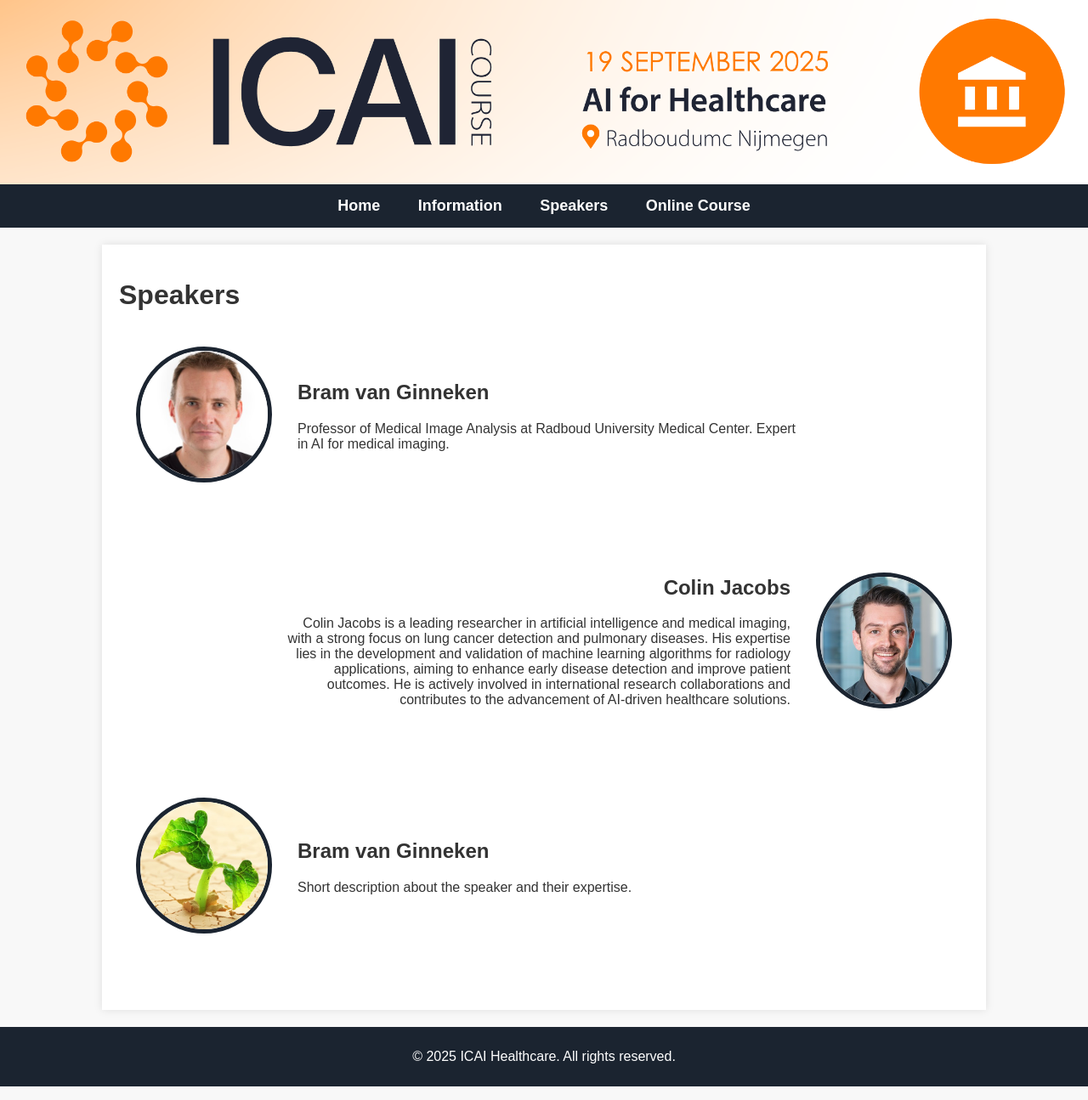
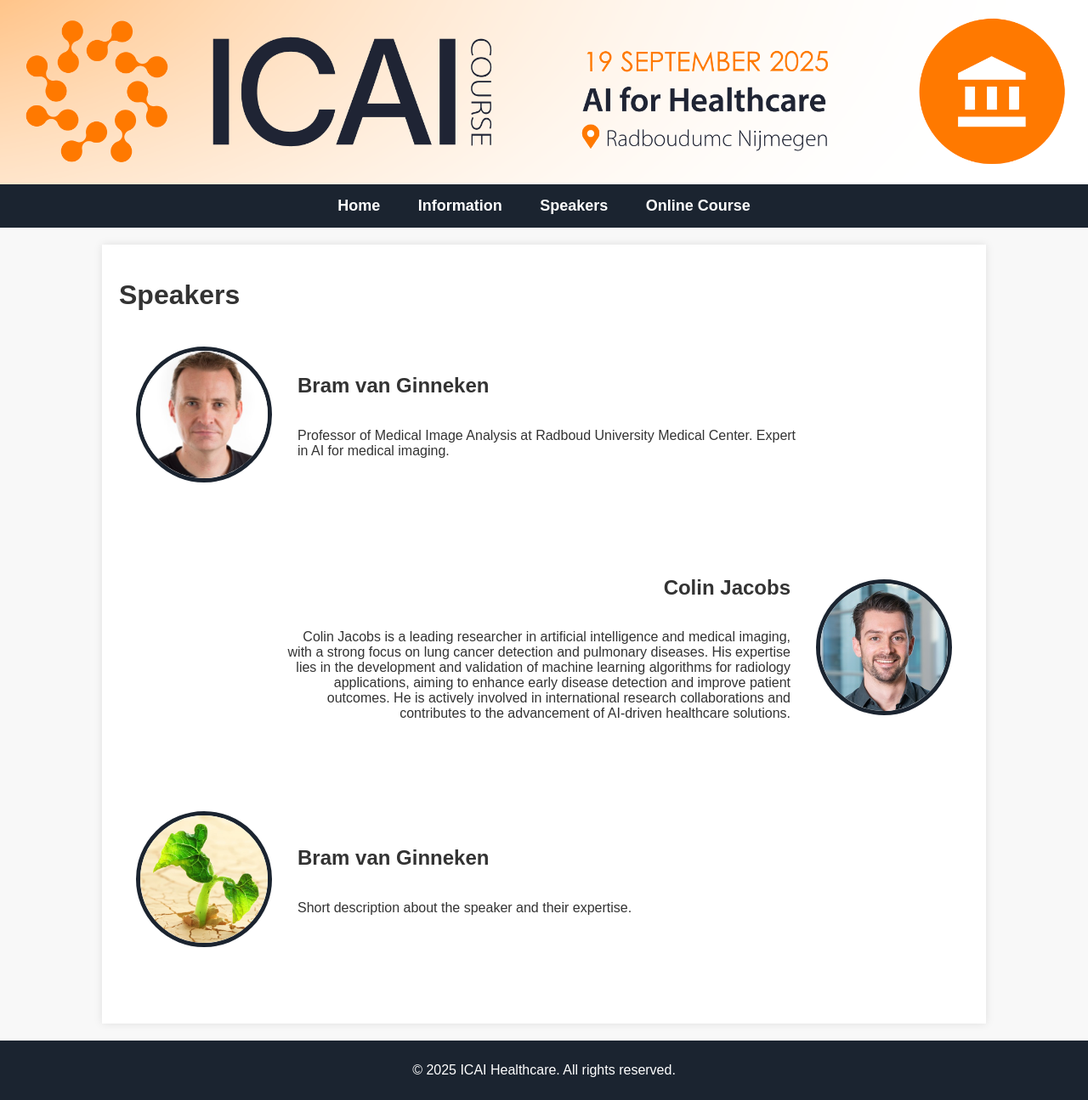
Before and after one commit to marliebesouw/marliebesouw.github.io, a Jekyll site: the page built from speakers.md, in a window 1280 px wide. Shown: the whole page at 85% size. Built offline with Jekyll 4.4.1, drawn with Linux system fonts in a browser that asks for light colours.

Commit message:
adjusted lay-out

```diff
--- a/assets/css/style.css
+++ b/assets/css/style.css
@@ -149,11 +149,15 @@ header, .hero, .hero img {
 .speaker-info {
     flex: 1;
     max-width: 600px;
+    display: flex;
+    flex-direction: column;
+    justify-content: center;
 }
 
 /* Default: Image on the Left */
 .speaker.left {
     flex-direction: row;
+    text-align: left;
 }
 
 /* Alternate: Image on the Right */
```
